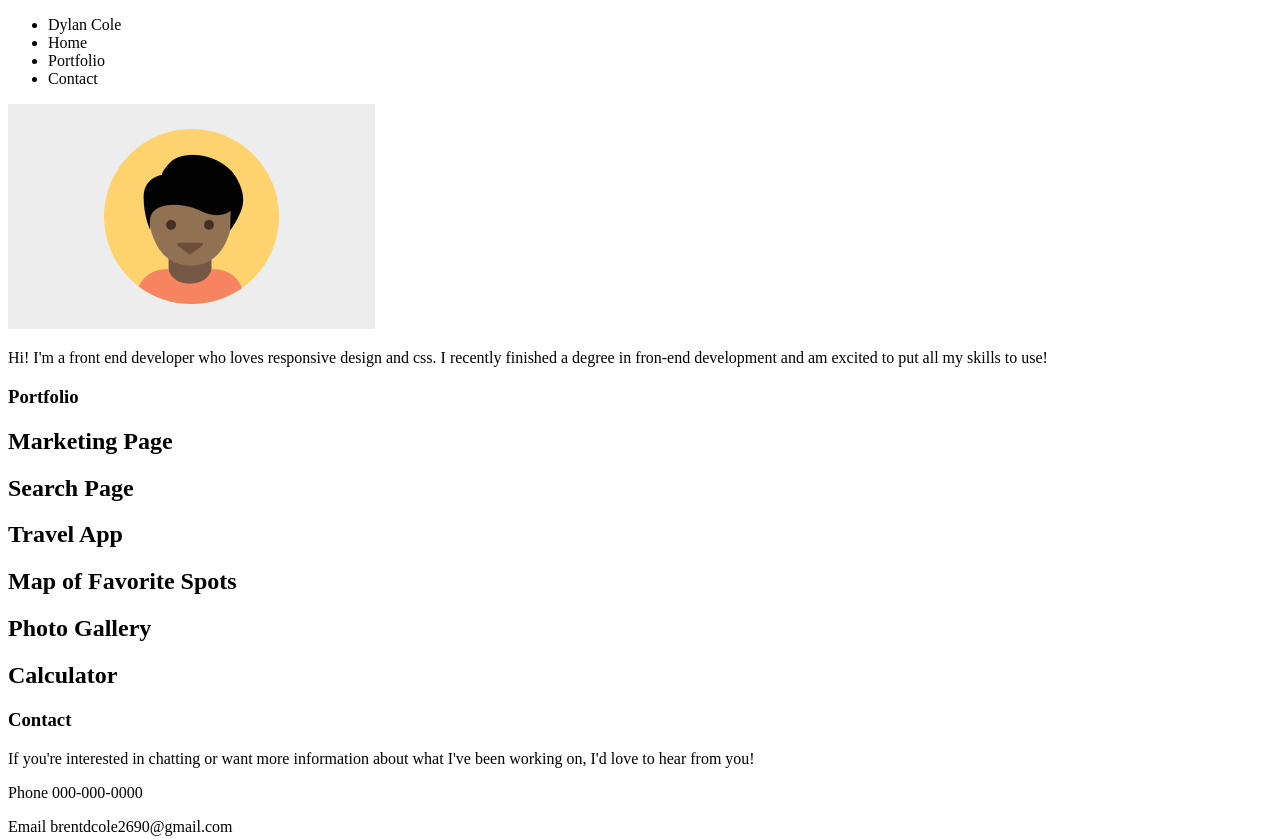
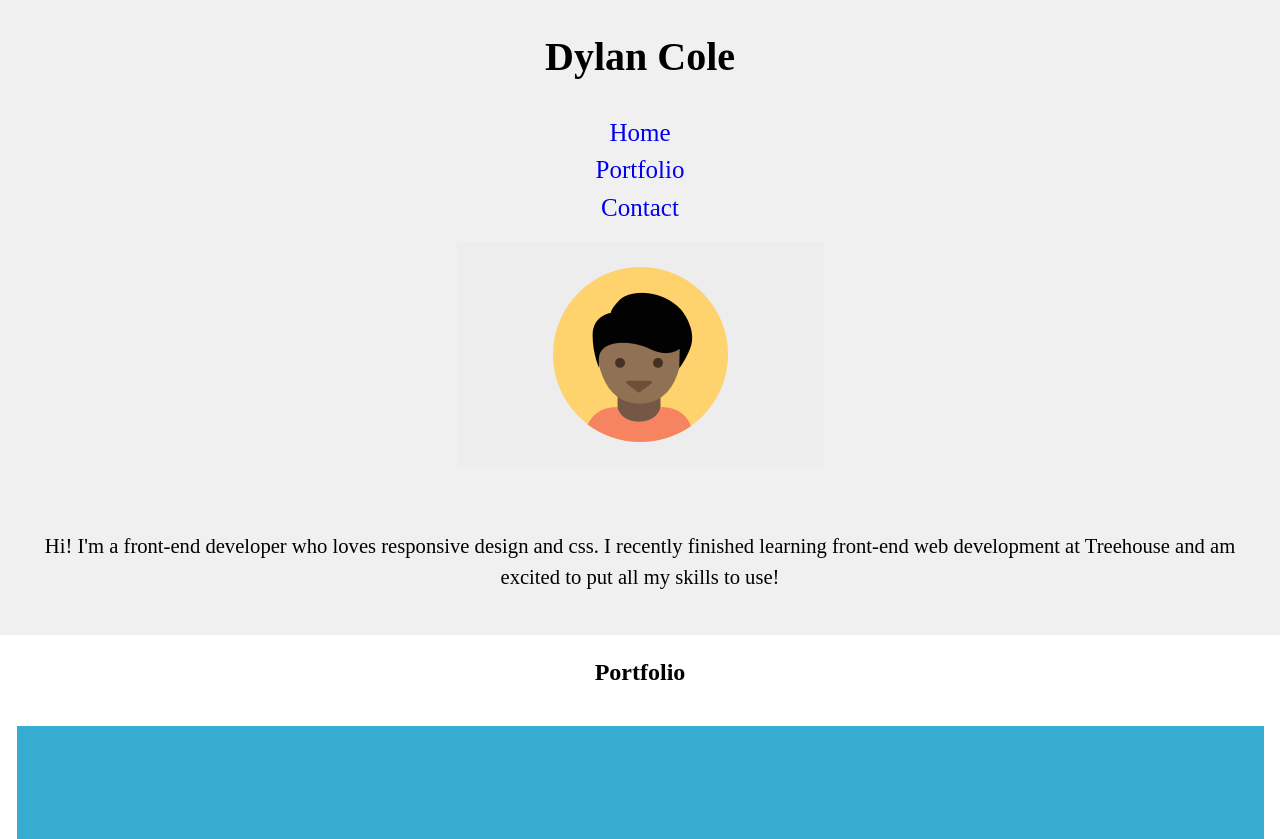
Before and after one commit to brentdcole/TechDegree-ResponsiveLayout, a plain HTML site: page index.html in a window 1280 px wide. Shown: the top 839 px of the page. Drawn offline with Linux system fonts and the light colour scheme; files that its build step writes are made by us from their sources.

Commit message:
Some more html structure and styling

```diff
--- a/css/style.css
+++ b/css/style.css
@@ -2,19 +2,80 @@
   box-sizing: border-box;
 }
 
-
-
-
-
-
-/* @media (min-width 320px) {
-
+body {
+  margin: 0;
+  font-family: serif;
+  line-height: 1.5;
 }
 
+/* .site-contain {
+  overflow: hidden;
+} */
+
+p {
+  padding: 1em;
+  font-size: 1.29em;
+  text-align: center;
+}
+
+img {
+  max-width: 100%;
+  padding: 1em;
+}
+
+a {
+  text-decoration: none;
+}
+
+h1 {
+  text-align: center;
+}
+
+.name {
+  text-align: center;
+  display: block;
+  font-size: 2.5em;
+}
+
+ul.nav {
+  padding: 0;
+  margin: 0;
+  overflow: hidden;
+}
+
+.nav, li {
+  display: block;
+  text-decoration: none;
+  text-align: center;
+  font-size: 1.25em;
+}
+
+.center, .present {
+  text-align: center;
+}
+
+footer {
+  display: block;
+}
+
+footer, .contact, .present, header{
+  background-color: rgb(240, 240, 240);
+  overflow: hidden;
+  margin: 0;
+}
+
+/* .clearfixafter {
+  content  ;
+  display table;
+  clear both;
+} */
+
+/*
 @media (min-width 768px) {
 
 }
 
 @media (min-width 1024px) {
 
-} */
+}
+*/
--- a/index.html
+++ b/index.html
@@ -4,72 +4,107 @@
   <meta charset="UTF-8">
   <meta name="viewport" content="width=device-width, initial-scale=1.0">
   <title>Dylan Cole's Responsive Portfolio Page</title>
-  <link rel="stylesheet" href="style.css" type="text/css">
+  <link rel="stylesheet" href="css/style.css" type="text/css">
 </head>
 <body>
 
+<div class="site-contain">
   <header>
-    <ul>
-      <li>Dylan Cole</li>
-      <li>Home</li>
-      <li>Portfolio</li>
-      <li>Contact</li>
+  <div>
+    <h1 class="name">Dylan Cole</h1>
+    <ul class="nav">
+      <li><a href="#">Home</a></li>
+      <li><a href="#">Portfolio</a></li>
+      <li><a href="#">Contact</a></li>
     </ul>
+  </div>
   </header>
 
 <main>
+<div class="present">
+  <div>
     <div>
       <img src="images/responsive-layout-profile.png" alt="profile image">
       </div>
+    <p>Hi! I'm a front-end developer who loves responsive design and css. I recently
+      finished learning front-end web development at Treehouse and am excited to put all my skills to use!
+    </p>
+  </div>
+</div>
+
+<div class="center">
+  <h2>Portfolio</h2>
+</div>
 
 <div>
-    <p>Hi! I'm a front end developer who loves responsive design and css. I recently
-      finished a degree in fron-end development and am excited to put all my skills to use!
+  <img src="images/portfolio-1.png" alt="Marketing Page Image">
+  <h1>Marketing Page</h1>
+  <p>
+    This project shows the front page of a marketing website meant for a specific business I'm interested in.
   </p>
 </div>
 
 <div>
-    <h3>Portfolio</h3>
+  <img src="images/portfolio-2.png" alt="Search Page Image">
+  <h1>Search Page</h1>
+  <p>
+    This project searches through a specific database to find information that the user is trying to lookup.
+  </p>
 </div>
 
 <div>
-    <h2>Marketing Page</h2>
+  <img src="images/portfolio-3.png" alt="Travel App Image">
+  <h1>Travel App</h1>
+  <p>
+    This project compares travel times based on different transportation methods and tells you the best one.
+  </p>
 </div>
 
 <div>
-    <h2>Search Page</h2>
+  <img src="images/portfolio-4.png" alt="Favorite Spots Map Image">
+  <h1>Map of Favorite Spots</h1>
+  <p>
+    This project uses mapping apis to plot points for my favorite spots in the city for a do it yourself walking tour.
+  </p>
 </div>
 
 <div>
-    <h2>Travel App</h2>
+  <img src="images/portfolio-5.png" alt="Photo Gallery Image">
+  <h1>Photo Gallery</h1>
+  <p>
+    This project shows pictures from a recent trip to the viewer and allows them to easily navigate through photos.
+  </p>
 </div>
 
 <div>
-    <h2>Map of Favorite Spots</h2>
+  <img src="images/portfolio-6.png" alt="Calculator Build Image">
+  <h1>Calculator</h1>
+  <p>
+    Someone can enter in the numbers they want, and press the big blue button and get the result.
+  </p>
 </div>
 
-  <div>
-    <h2>Photo Gallery</h2>
-  </div>
-
-  <div>
-    <h2>Calculator</h2>
-  </div>
-</main>
-
-<footer>
-  <div>
-    <h3>Contact</h3>
+<div class="center contact">
+  <h2>Contact</h2>
   <div>
     <p>If you're interested in chatting or want more information about what
       I've been working on, I'd love to hear from you!</p>
   </div>
   <div>
-      <p>Phone 000-000-0000</p>
-      <p>Email brentdcole2690@gmail.com</p>
+    <ul>
+      <li>Phone 000-000-0000</li>
+      <li></li>Email brentdcole2690@gmail.com</li>
+    </ul>
   </div>
 </div>
+</main>
+
+<footer>
+  <ul>
+    <li class="name">Dylan Cole</li>
+    <li class="nav">Back To Top</li>
+  </ul>
 </footer>
-
+</div>
 </body>
 </html>
```
Lines whose indentation alone changed are shown as unchanged.
